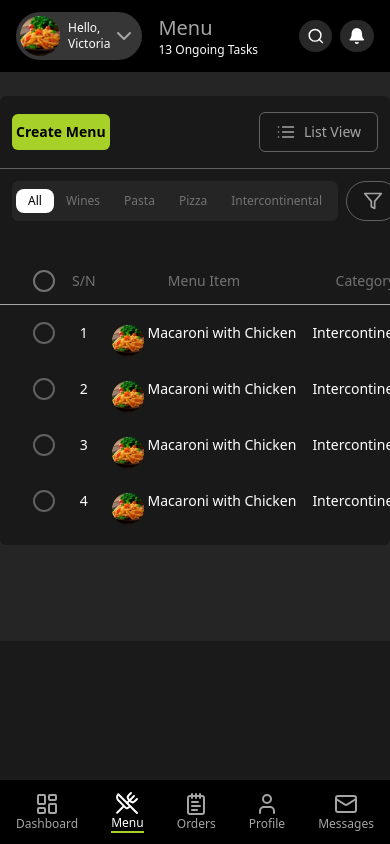
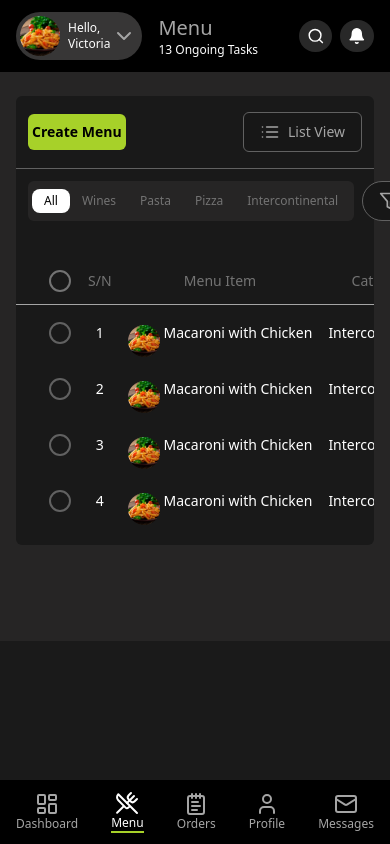
Before and after one commit to preciousaffiah/admin-dashboard-template, a Next.js app: page /admin/menu in a window 390 px wide. Shown: the top 844 px of the page. Built offline with nearby package versions, Linux system fonts and the light colour scheme.

Commit message:
table mobile readjustment

```diff
--- a/pages/admin/menu.tsx
+++ b/pages/admin/menu.tsx
@@ -108,7 +108,7 @@ const Menu: FC = () => {
           <Sidebar />
           <Container>
             <div className="authcard3 h-fit lg:px-12 md:px-8 px-0">
-              <Tabs defaultValue={tabs[0]} className="w-full">
+              <Tabs defaultValue={tabs[0]} className="w-full md:px-0 px-4">
                 <div className="w-full bg-primary-dark pt-4 rounded-md">
                   <div className="w-full h-full">
                     <div className="px-3 flex pb-4 border-b border-primary-border">
--- a/pages/admin/orders.tsx
+++ b/pages/admin/orders.tsx
@@ -245,7 +245,7 @@ const Orders: FC = () => {
                   <ScrollBar orientation="horizontal" />
                 </ScrollArea>
                 {tabs.map((item, index) => (
-                  <TabsContent value={item}>
+                  <TabsContent value={item} className="md:px-0 px-4">
                     <div className="w-full bg-primary-dark pt-4 rounded-md">
                       <div className="w-full h-full">
                         <div className="px-3 flex pb-4 border-b border-primary-border">
```
